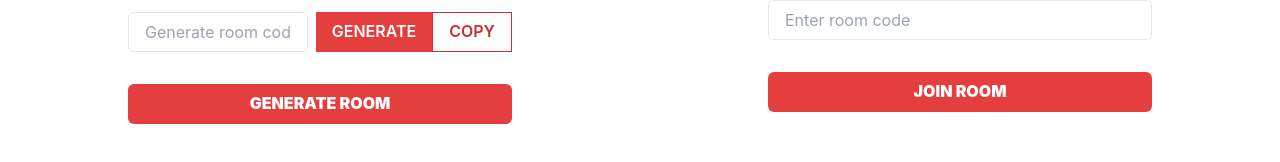
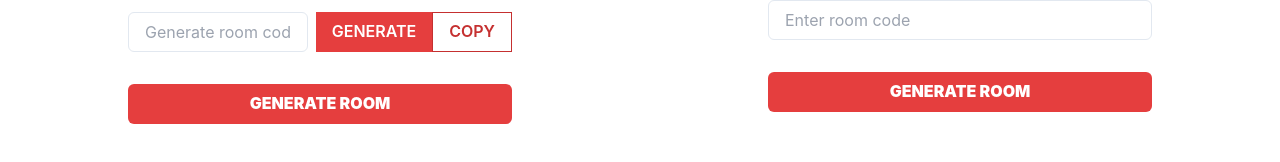
Before and after one commit to muuuy/japanese-dictionary, a React (Vite) app in the folder client/: page /create-whiteboard in a window 1280 px wide. Shown: the part 480-642 px from the top of the page. Built offline with nearby package versions, Linux system fonts and the light colour scheme; no server answers.

Commit message:
added white board from error banner to central location

```diff
--- a/client/src/components/Errors/ErrorBanner.tsx
+++ b/client/src/components/Errors/ErrorBanner.tsx
@@ -7,13 +7,31 @@ import {
 import clsx from "clsx";
 import { ErrorBannerData } from "../../interfaces";
 
-const ErrorBanner: React.FC<ErrorBannerData> = ({ title, description }) => {
+const ErrorBanner: React.FC<ErrorBannerData> = ({
+  title,
+  description,
+  link,
+}) => {
+  console.log(link);
+
   return (
     <div className={clsx("animate-fade-out")}>
       <Alert status="error">
         <AlertIcon />
         <AlertTitle>{title}</AlertTitle>
-        <AlertDescription>{description}</AlertDescription>
+        <AlertDescription>
+          {!link ? (
+            description
+          ) : (
+            <>
+              {console.log("wtf")}
+              {description}
+              <a href={link} className="font-semibold italic text-blue-500">
+                HERE!
+              </a>
+            </>
+          )}
+        </AlertDescription>
       </Alert>
     </div>
   );
--- a/client/src/components/Errors/Errors.tsx
+++ b/client/src/components/Errors/Errors.tsx
@@ -13,6 +13,7 @@ const Errors: React.FC<ErrorsData> = ({ errorBanners }) => {
           key={`error-banner-${index}`}
           title={banner.title}
           description={banner.description}
+          link={banner.link}
         />
       ))}
     </div>
--- a/client/src/components/WhiteboardFormComponents/CreateRoom.tsx
+++ b/client/src/components/WhiteboardFormComponents/CreateRoom.tsx
@@ -1,6 +1,9 @@
 import CreateRoomForm from "./CreateRoomForm";
+import { WhiteBoardFormData } from "../../interfaces";
 
-const CreateRoom = () => {
+const CreateRoom: React.FC<WhiteBoardFormData> = ({
+  addErrorBanner,
+}) => {
   return (
     <div className="flex flex-col w-1/2 justify-center items-center">
       <h3 className="text-4xl font-black">CREATE ROOM</h3>
@@ -8,7 +11,9 @@ const CreateRoom = () => {
         Create a room to play by yourself or share the generated code with
         friends to practice together!
       </p>
-      <CreateRoomForm />
+      <CreateRoomForm
+        addErrorBanner={addErrorBanner}
+      />
     </div>
   );
 };
--- a/client/src/components/WhiteboardFormComponents/CreateRoomForm.tsx
+++ b/client/src/components/WhiteboardFormComponents/CreateRoomForm.tsx
@@ -1,35 +1,18 @@
-import { useEffect, useState } from "react";
+import { useState } from "react";
 import { v4 as uuidv4 } from "uuid";
-import { Link } from "react-router-dom";
 import { FormControl, FormLabel, Input } from "@chakra-ui/react";
 import { Button, ButtonGroup } from "@chakra-ui/react";
-import useUserStore from "../../stores/store";
-import Errors from "../Errors/Errors";
-import { ErrorBannerData } from "../../interfaces";
+import SubmitButton from "./SubmitButton";
+import { FormData } from "../../interfaces";
+import { WhiteBoardFormData } from "../../interfaces";
 
-interface Form {
-  name: string;
-  roomCode: string;
-}
-
-const CreateRoomForm = () => {
-  const [errorBanners, setErrorBanners] = useState<ErrorBannerData[]>([]);
-  const [formData, setFormData] = useState<Form>({
+const CreateRoomForm: React.FC<WhiteBoardFormData> = ({
+  addErrorBanner,
+}) => {
+  const [formData, setFormData] = useState<FormData>({
     name: "",
     roomCode: "",
   });
-  const auth = useUserStore((state) => state.auth);
-
-  useEffect(() => {
-    if (errorBanners.length > 0) {
-      const timer = setTimeout(
-        () => setErrorBanners((prev) => prev.slice(1)),
-        5000
-      );
-
-      return () => clearTimeout(timer);
-    }
-  }, [errorBanners]);
 
   const handleChange = (event: React.ChangeEvent<HTMLInputElement>) => {
     event.preventDefault();
@@ -42,13 +25,6 @@ const CreateRoomForm = () => {
 
   const handleCopy = () => {
     navigator.clipboard.writeText(formData.roomCode);
-  };
-
-  const addErrorBanner = (title: string, description: string) => {
-    setErrorBanners((prev) => [
-      ...prev,
-      { title: title, description: description },
-    ]);
   };
 
   return (
@@ -93,42 +69,8 @@ const CreateRoomForm = () => {
           </ButtonGroup>
         </div>
 
-        {auth ? (
-          formData.roomCode && formData.name ? (
-            <Link
-              to={"/whiteboard"}
-              state={{
-                roomCode: formData.roomCode,
-                connectionType: "create_room",
-                name: formData.name,
-              }}
-            >
-              <Button minW="100%" colorScheme="red" mt={8}>
-                <span className="font-black">GENERATE ROOM</span>
-              </Button>
-            </Link>
-          ) : (
-            <Button minW="100%" colorScheme="red" mt={8}>
-              <span className="font-black">GENERATE ROOM</span>
-            </Button>
-          )
-        ) : (
-          <Button
-            minW="100%"
-            colorScheme="red"
-            mt={8}
-            onClick={() =>
-              addErrorBanner(
-                "Not logged in!",
-                `Log in here: <a href="http://localhost:5173/login">http://localhost:5173/login</a>`
-              )
-            }
-          >
-            <span className="font-black">GENERATE ROOM</span>
-          </Button>
-        )}
+        <SubmitButton formData={formData} addErrorBanner={addErrorBanner} />
       </FormControl>
-      <Errors errorBanners={errorBanners} />
     </>
   );
 };
--- a/client/src/components/WhiteboardFormComponents/JoinRoom.tsx
+++ b/client/src/components/WhiteboardFormComponents/JoinRoom.tsx
@@ -1,13 +1,14 @@
 import JoinRoomForm from "./JoinRoomForm";
+import { WhiteBoardFormData } from "../../interfaces";
 
-const JoinRoom = () => {
+const JoinRoom: React.FC<WhiteBoardFormData> = ({ addErrorBanner }) => {
   return (
     <div className="flex flex-col w-1/2 justify-center items-center">
       <h3 className="text-4xl font-black">JOIN ROOM</h3>
       <p className="text-center mb-2 italic">
         Join an existing room to practice with others!
       </p>
-      <JoinRoomForm />
+      <JoinRoomForm addErrorBanner={addErrorBanner} />
     </div>
   );
 };
--- a/client/src/components/WhiteboardFormComponents/JoinRoomForm.tsx
+++ b/client/src/components/WhiteboardFormComponents/JoinRoomForm.tsx
@@ -1,19 +1,13 @@
-import React, { useState } from "react";
-import {
-  FormControl,
-  FormLabel,
-  Input,
-} from "@chakra-ui/react";
-import { Button } from "@chakra-ui/react";
-import { Link } from "react-router-dom";
+import { useState } from "react";
+import { FormControl, FormLabel, Input } from "@chakra-ui/react";
+import SubmitButton from "./SubmitButton";
+import { FormData } from "../../interfaces";
+import { WhiteBoardFormData } from "../../interfaces";
 
-const JoinRoomForm = () => {
-  interface Form {
-    name: string;
-    roomCode: string;
-  }
-
-  const [formData, setFormData] = useState<Form>({
+const JoinRoomForm: React.FC<WhiteBoardFormData> = ({
+  addErrorBanner,
+}) => {
+  const [formData, setFormData] = useState<FormData>({
     name: "",
     roomCode: "",
   });
@@ -46,18 +40,8 @@ const JoinRoomForm = () => {
           onChange={handleChange}
           focusBorderColor="black"
         />
-        <Link
-          to="/whiteboard"
-          state={{
-            roomCode: formData.roomCode,
-            connectionType: "join_room",
-            name: formData.name,
-          }}
-        >
-          <Button minW="100%" colorScheme="red" mt={8}>
-            <span className="font-black">JOIN ROOM</span>
-          </Button>
-        </Link>
+
+        <SubmitButton formData={formData} addErrorBanner={addErrorBanner} />
       </FormControl>
     </>
   );
--- /dev/null
+++ b/client/src/components/WhiteboardFormComponents/SubmitButton.tsx
@@ -0,0 +1,58 @@
+import useUserStore from "../../stores/store";
+import { FormData } from "../../interfaces";
+import { Link } from "react-router-dom";
+import { Button } from "@chakra-ui/react";
+
+interface SubmitButtonData {
+  formData: FormData;
+  addErrorBanner: (title: string, description: string, link?: string) => void;
+}
+
+const SubmitButton: React.FC<SubmitButtonData> = ({
+  formData,
+  addErrorBanner,
+}) => {
+  const auth = useUserStore((state) => state.auth);
+
+  return (
+    <>
+      {auth ? (
+        formData.roomCode && formData.name ? (
+          <Link
+            to={"/whiteboard"}
+            state={{
+              roomCode: formData.roomCode,
+              connectionType: "create_room",
+              name: formData.name,
+            }}
+          >
+            <Button minW="100%" colorScheme="red" mt={8}>
+              <span className="font-black">GENERATE ROOM</span>
+            </Button>
+          </Link>
+        ) : (
+          <Button minW="100%" colorScheme="red" mt={8}>
+            <span className="font-black">GENERATE ROOM</span>
+          </Button>
+        )
+      ) : (
+        <Button
+          minW="100%"
+          colorScheme="red"
+          mt={8}
+          onClick={() =>
+            addErrorBanner(
+              "Not logged in!",
+              `Log in `,
+              "http://localhost:5173/login"
+            )
+          }
+        >
+          <span className="font-black">GENERATE ROOM</span>
+        </Button>
+      )}
+    </>
+  );
+};
+
+export default SubmitButton;
--- a/client/src/pages/WhiteboardForm.tsx
+++ b/client/src/pages/WhiteboardForm.tsx
@@ -1,7 +1,34 @@
 import JoinRoom from "../components/WhiteboardFormComponents/JoinRoom";
 import CreateRoom from "../components/WhiteboardFormComponents/CreateRoom";
+import { useState, useEffect } from "react";
+import { ErrorBannerData } from "../interfaces";
+import Errors from "../components/Errors/Errors";
 
 const WhiteboardForm = () => {
+  const [errorBanners, setErrorBanners] = useState<ErrorBannerData[]>([]);
+
+  useEffect(() => {
+    if (errorBanners.length > 0) {
+      const timer = setTimeout(
+        () => setErrorBanners((prev) => prev.splice(1)),
+        5000
+      );
+
+      return () => clearTimeout(timer);
+    }
+  }, [errorBanners]);
+
+  const addErrorBanner = (
+    title: string,
+    description: string,
+    link?: string
+  ) => {
+    setErrorBanners((prev) => [
+      ...prev,
+      { title: title, description: description, link: link },
+    ]);
+  };
+
   return (
     <>
       <div className="flex flex-1 flex-col justify-center">
@@ -12,10 +39,15 @@ const WhiteboardForm = () => {
           </h2>
         </div>
         <div className="flex flex-row order-4">
-          <CreateRoom />
-          <JoinRoom />
+          <CreateRoom
+            addErrorBanner={addErrorBanner}
+          />
+          <JoinRoom
+            addErrorBanner={addErrorBanner}
+          />
         </div>
       </div>
+      <Errors errorBanners={errorBanners} />
     </>
   );
 };
```
Also changed, not shown: client/src/interfaces.ts (+11 -1 lines).
